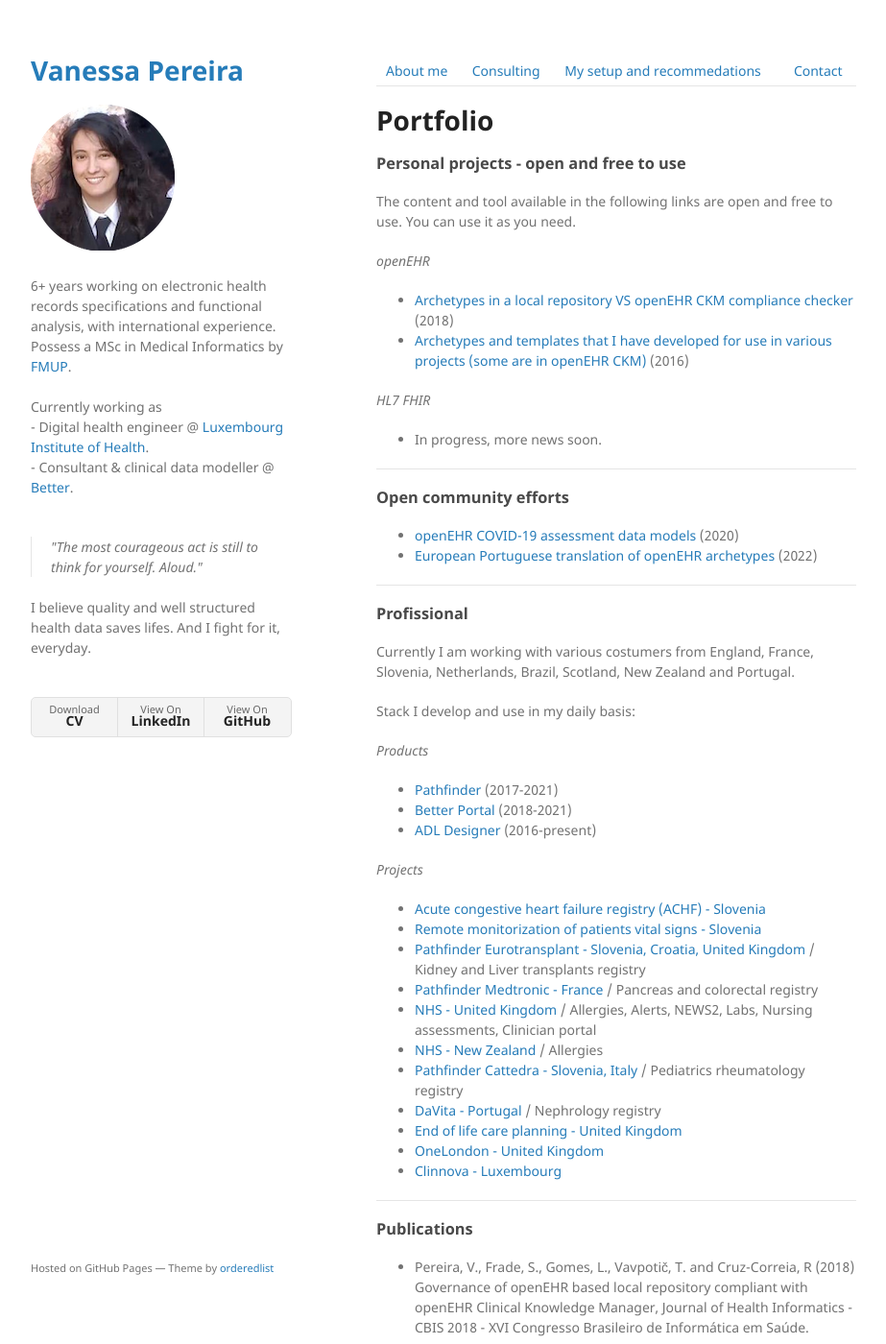
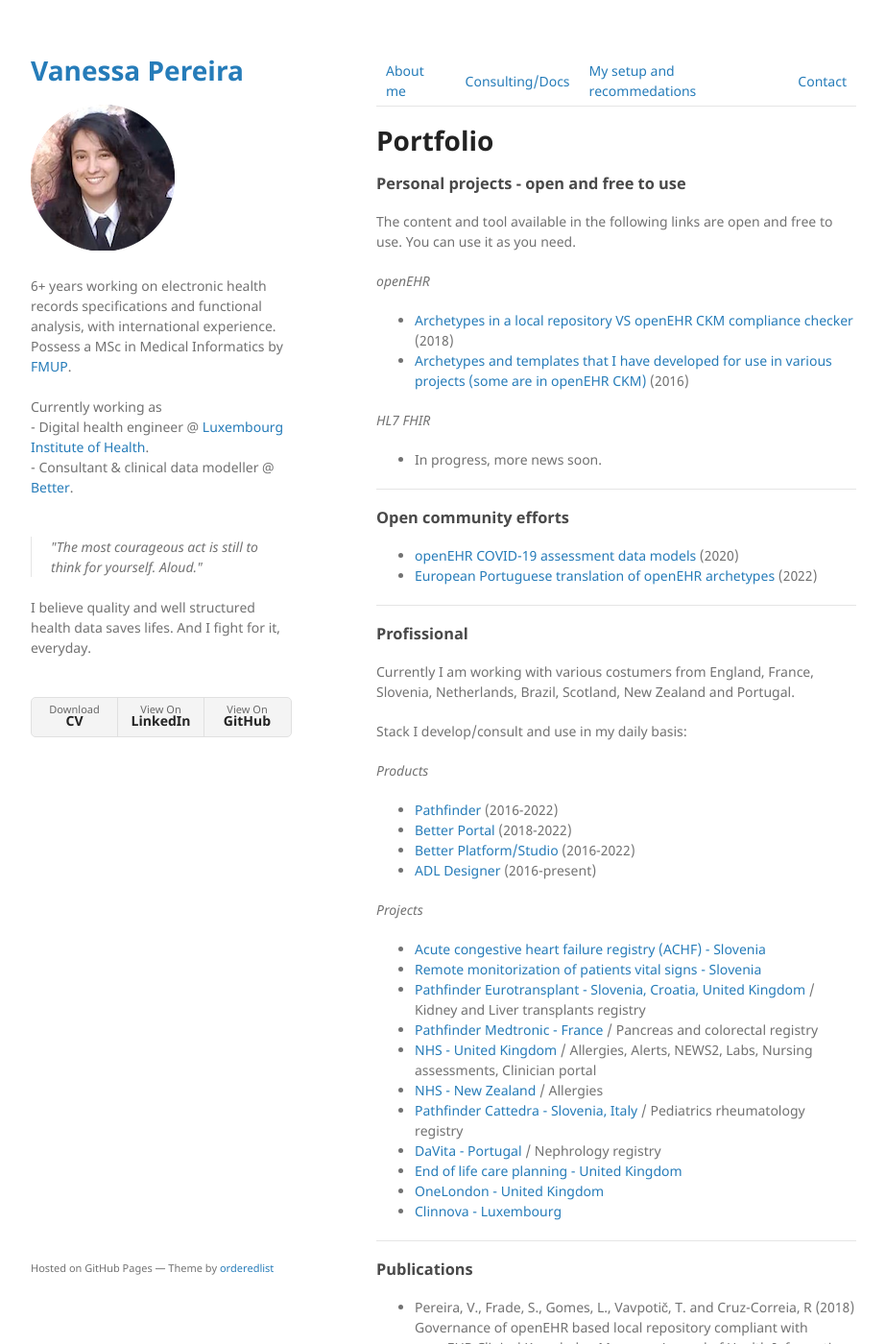
Before and after one commit to vanessa-pereira/vanessa-pereira.github.io, a Jekyll site: the page built from index.md, in a window 1280 px wide and 1400 px high. Shown: the whole window at 96% size, without its empty margins (178-1101 px from the left). Built offline with Jekyll 4.4.1, drawn with Linux system fonts in a browser that asks for light colours.

Commit message:
Update index.md

```diff
--- a/index.md
+++ b/index.md
@@ -3,7 +3,7 @@ layout: default
 ---
 
 
-| [About me](./about_me.html) | [Consulting](./certs.html) | [My setup and recommedations](./recommend.html) | [Contact](./contact.html)|
+| [About me](./about_me.html) | [Consulting/Docs](./certs.html) | [My setup and recommedations](./recommend.html) | [Contact](./contact.html)|
 
 
 # Portfolio
@@ -32,11 +32,12 @@ The content and tool available in the following links are open and free to use.
 
 Currently I am working with various costumers from England, France, Slovenia, Netherlands, Brazil, Scotland, New Zealand and Portugal.
 
-Stack I develop and use in my daily basis:
+Stack I develop/consult and use in my daily basis:
 
 *Products*
-- [Pathfinder](https://pathfinder.better.care/) (2017-2021)
-- [Better Portal](https://portal.better.care/) (2018-2021)
+- [Pathfinder](https://pathfinder.better.care/) (2016-2022)
+- [Better Portal](https://portal.better.care/) (2018-2022)
+- [Better Platform/Studio](https://better.care/better-platform/) (2016-2022)
 - [ADL Designer]() (2016-present)
 
 
```
